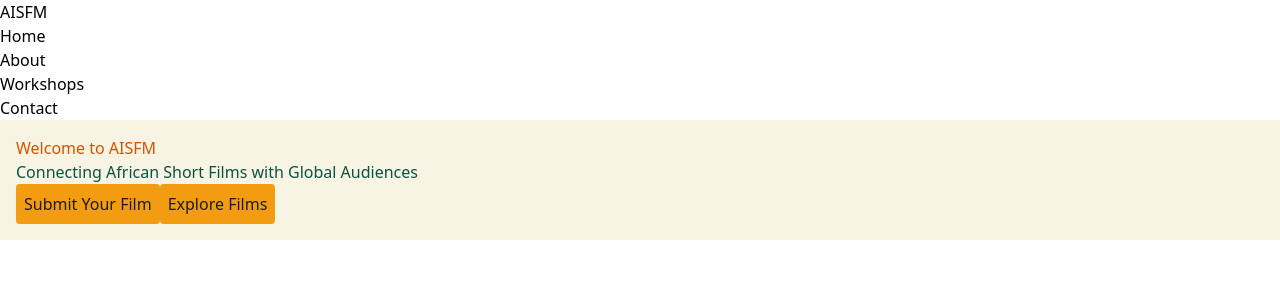
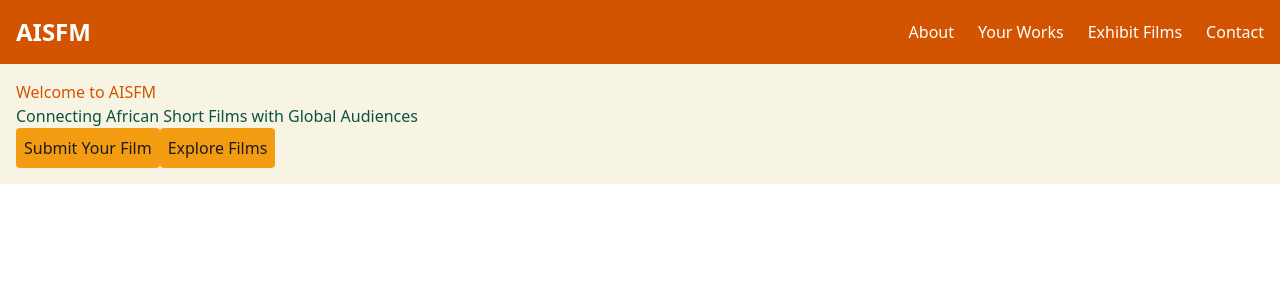
Before and after one commit to iAmNsengi/regexcraft-frontend, a React (Vite) app: page / in a window 1280 px wide. Shown: the top 300 px of the page. Built offline with nearby package versions, Linux system fonts and the light colour scheme.

Commit message:
update: navbar sample ui

```diff
--- a/src/components/Navbar.tsx
+++ b/src/components/Navbar.tsx
@@ -3,14 +3,25 @@
 
 const Navbar: React.FC = () => {
     return (
-        <nav>
-            <h2>AISFM</h2>
-            <ul>
-                <li>Home</li>
-                <li>About</li>
-                <li>Workshops</li>
-                <li>Contact</li>
-            </ul>
+        <nav className="bg-burntOrange p-4 shadow-md">
+            <div className="container mx-auto flex justify-between items-center">
+                <div className="text-white text-2xl font-bold">
+                    AISFM
+                </div>
+                <div className="hidden md:flex space-x-6">
+                    <a href="#about" className="text-white hover:text-goldenYellow transition duration-300">About</a>
+                    <a href="#works" className="text-white hover:text-goldenYellow transition duration-300">Your Works</a>
+                    <a href="#exhibit" className="text-white hover:text-goldenYellow transition duration-300">Exhibit Films</a>
+                    <a href="#contact" className="text-white hover:text-goldenYellow transition duration-300">Contact</a>
+                </div>
+                <div className="md:hidden">
+                    <button className="text-white focus:outline-none">
+                        <svg className="w-6 h-6" fill="none" stroke="currentColor" viewBox="0 0 24 24" xmlns="http://www.w3.org/2000/svg">
+                            <path strokeLinecap="round" strokeLinejoin="round" strokeWidth="2" d="M4 6h16M4 12h16m-7 6h7"></path>
+                        </svg>
+                    </button>
+                </div>
+            </div>
         </nav>
     );
 };
```
